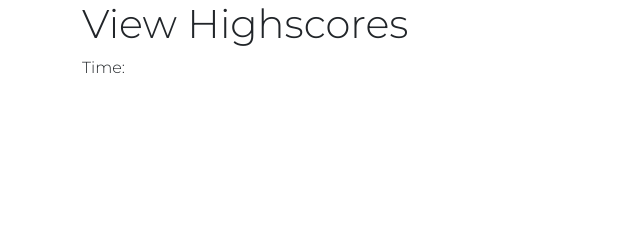
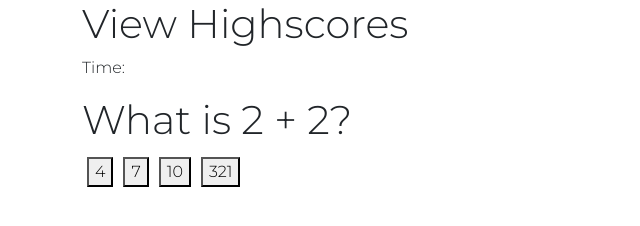
Before and after one commit to JunoNguyen/coding-quiz-but-better, a plain HTML site: page index.html in a window 1280 px wide. Both pictures are taken after a click on the button "Start". Shown: the whole page, without its empty margins (0-640 px from the left). Drawn offline with nearby package versions, Linux system fonts and the light colour scheme; a web font is replaced by a local one.

Commit message:
working on questions and displaying questions

```diff
--- a/assets/css/style.css
+++ b/assets/css/style.css
@@ -1,5 +1,9 @@
 body {
     font-family: 'Montserrat', sans-serif;
+}
+
+button {
+    margin: 5px 5px;
 }
 
 .quiz {
--- a/assets/javascript/javascript.js
+++ b/assets/javascript/javascript.js
@@ -7,4 +7,57 @@ var startQuiz = function() {
     $("#start").attr('id', 'quizbox');
 }
 
+var makeQuiz = function() {
+    questionArea = $("#questions-area");
+
+    // CREATING QUESTIONS
+
+    var Questions1 = {
+        Question: "What is 2 + 2?",
+        answer0: "4",
+        answer1: "7",
+        answer2: "10",
+        answer3: "321",
+        correctAnswer: "0"
+    };
+    var Questions2 = {
+        Question: "What is 5 + 6?",
+        A: "40",
+        B: "87",
+        C: "11",
+        D: "381",
+        correctAnswer: "C"
+    };
+
+    // END QUESTIONS
+
+    console.log(Questions1.answer1);
+    questionHeader = document.createElement("h1");
+    questionHeader.textContent = Questions1.Question;
+    questionArea.append(questionHeader);
+
+    // APPENDING ANSWERS
+
+    answerEl0 = document.createElement("button");
+    answerEl0.textContent = Questions1.answer0;
+    questionArea.append(answerEl0);
+
+    answerEl1 = document.createElement("button");
+    answerEl1.textContent = Questions1.answer1;
+    questionArea.append(answerEl1);
+
+    answerEl2 = document.createElement("button");
+    answerEl2.textContent = Questions1.answer2;
+    questionArea.append(answerEl2);
+
+    answerEl3 = document.createElement("button");
+    answerEl3.textContent = Questions1.answer3;
+    questionArea.append(answerEl3);
+
+    // END APPENDING ANSWERS
+};
+
+makeQuiz();
+
+
 startBtn.on("click", startQuiz);
--- a/index.html
+++ b/index.html
@@ -31,6 +31,8 @@
         </div>
     </div>
 
-    <div class="container" id="quizbox"></div>
+    <div class="container" id="quizbox">
+        <div id="questions-area"></div>
+    </div>
     <script src="assets/javascript/javascript.js"></script>
 </body>
```
